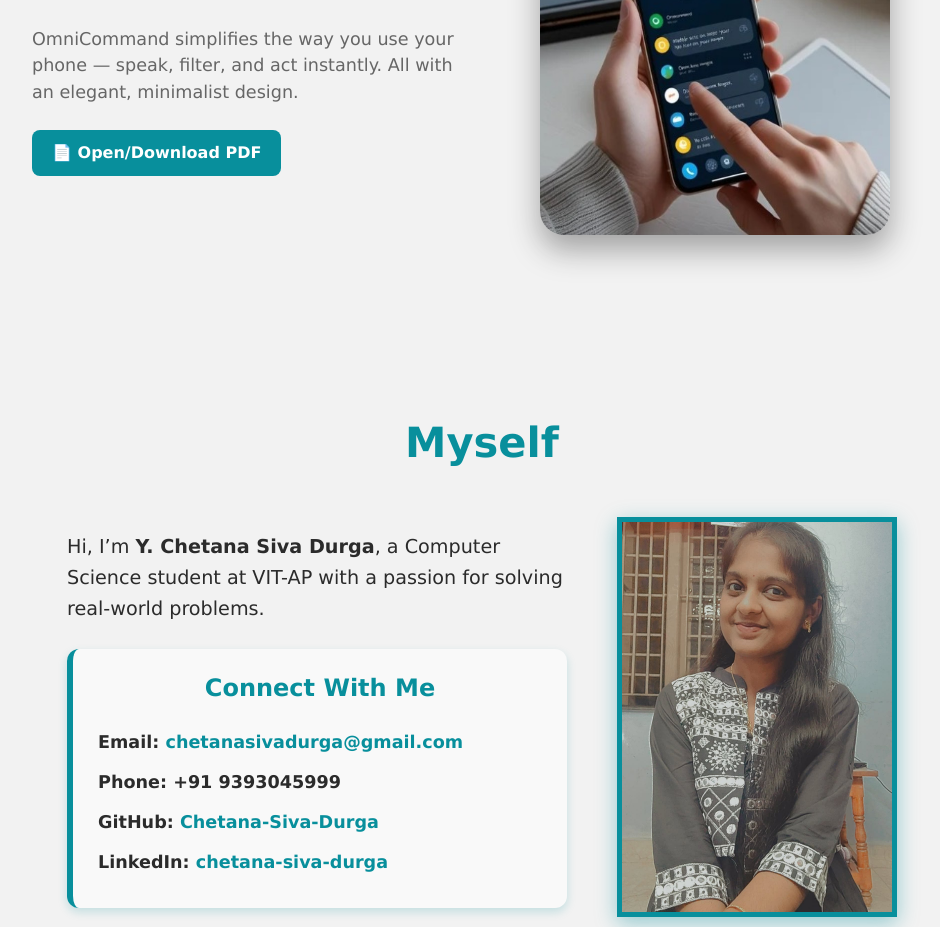
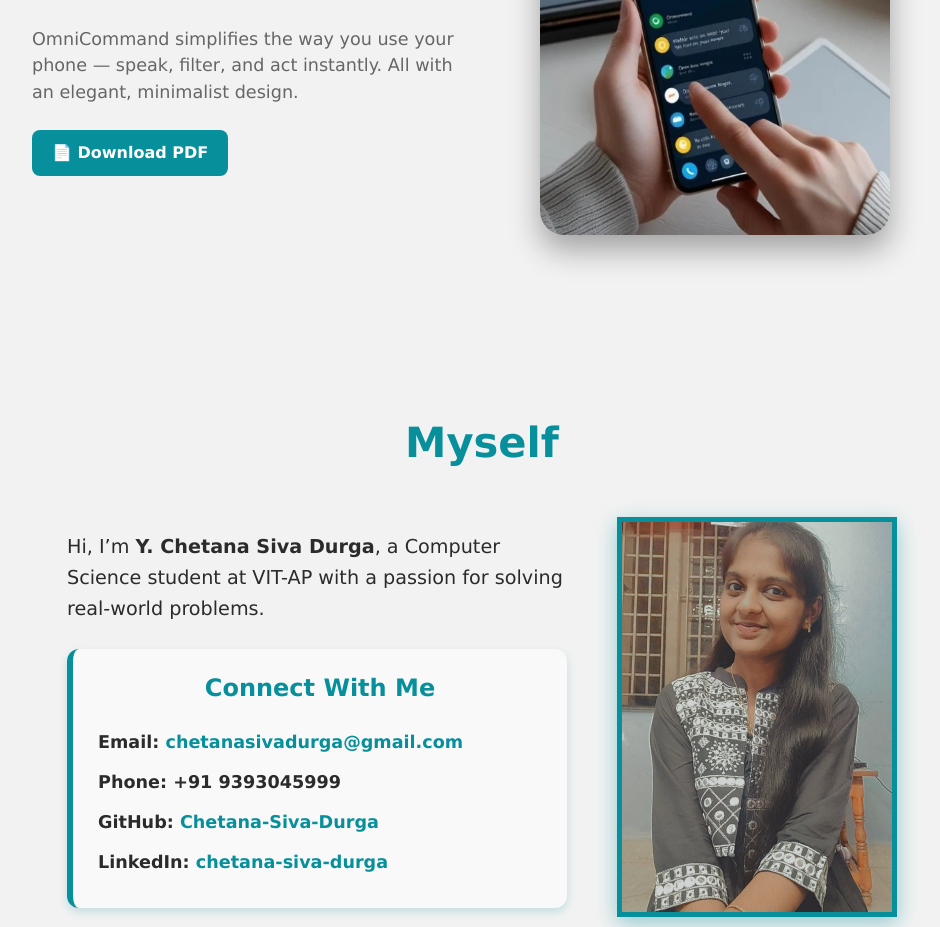
Before and after one commit to Chetana-Siva-Durga/Omni-Command, a React (Vite) app in the folder omnii/: page / in a window 1280 px wide. Shown: the part 2140-3067 px from the top of the page, without its empty margins (223-1163 px from the left). Built offline with nearby package versions, Linux system fonts and the light colour scheme.

Commit message:
Update Omni.jsx

```diff
--- a/omnii/src/Omni.jsx
+++ b/omnii/src/Omni.jsx
@@ -156,15 +156,13 @@ const MoreInfo = () => (
         <p>OmniCommand simplifies the way you use your phone — speak, filter, and act instantly. All with an elegant, minimalist design.</p>
 
         {/* ✅ Download PDF Button */}
-        <a
-  href="https://raw.githubusercontent.com/Chetana-Siva-Durga/Omni-Command/main/venture-journey.pdf?raw=true"
-  target="_blank"
-  rel="noopener noreferrer"
-  className="download-btn"
->
-  📄 Open/Download PDF
-</a>
-
+       <a
+          href={venturePDF}
+          download=""
+          className="download-btn"
+        >
+          📄 Download PDF
+        </a>
 
 
 
```
